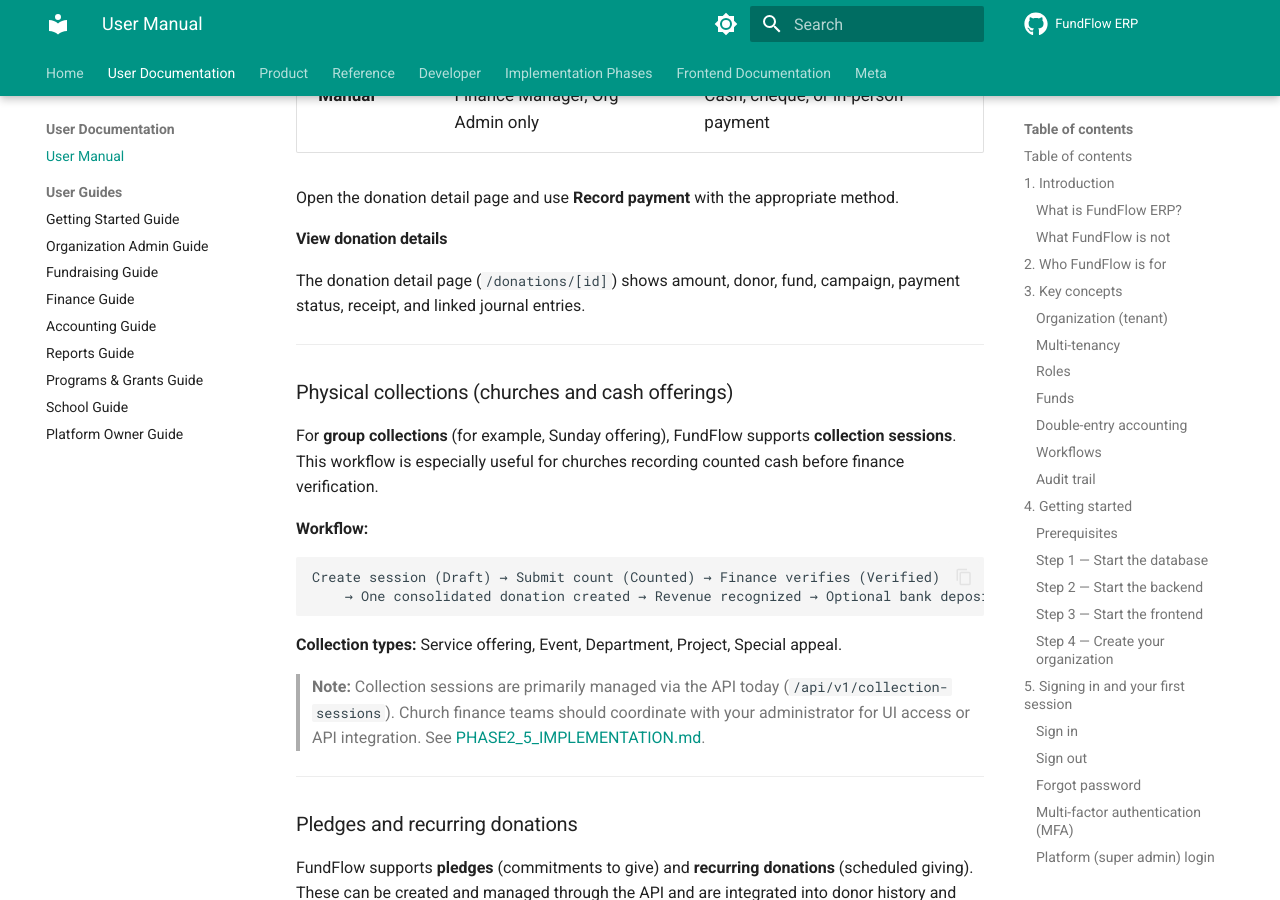
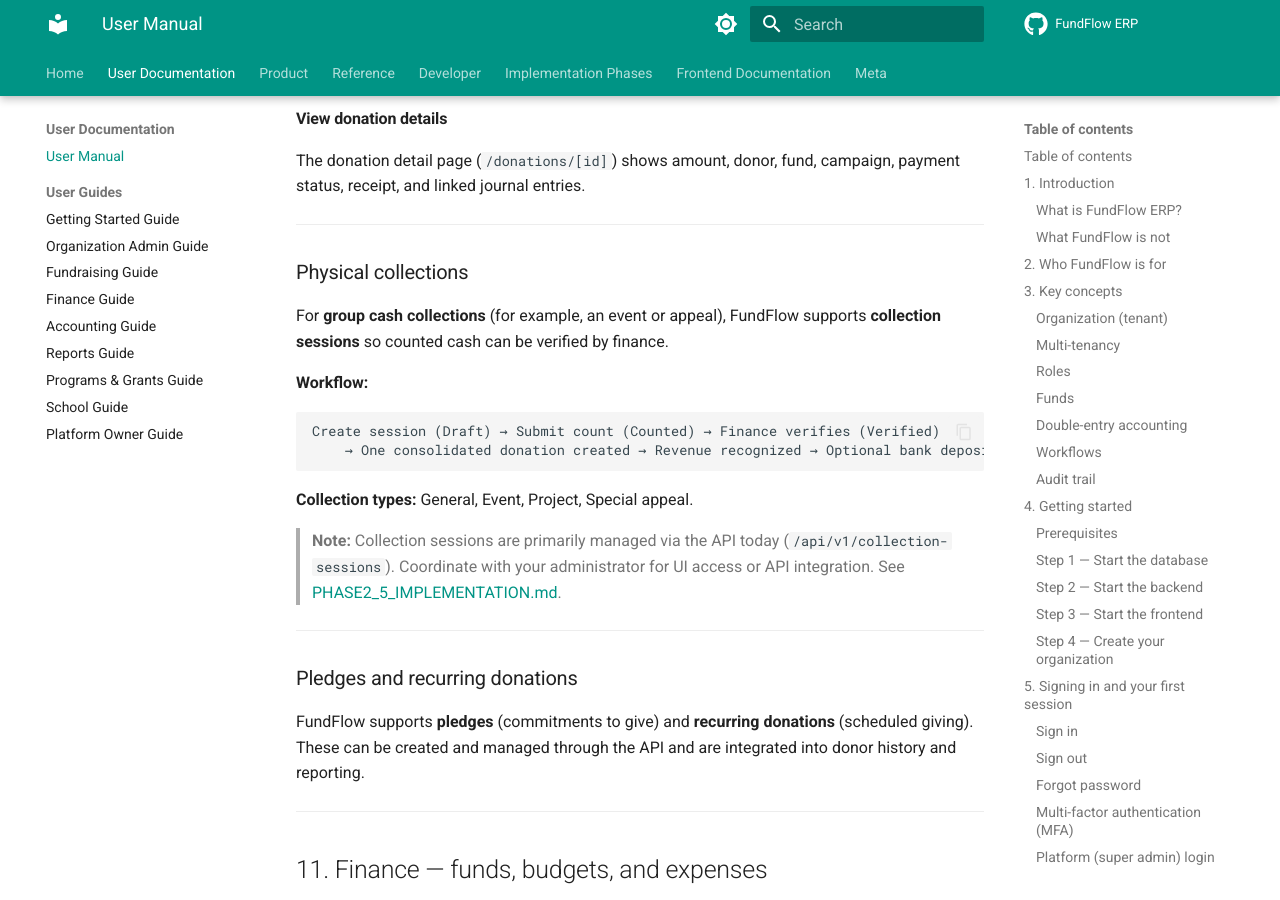
Before and after one commit to Amanijr/FundFlow, an MkDocs documentation site: the page built from docs/USER_MANUAL.md, in a window 1280 px wide and 900 px high, scrolled down 13681 px. Built offline with MkDocs 1.6.1 and Material for MkDocs 9.7.7, drawn with Linux system fonts in a browser that asks for light colours; comment, search, counter and statistics services are not loaded; some of the changed text lies outside the part shown.

````diff
--- a/docs/USER_MANUAL.md
+++ b/docs/USER_MANUAL.md
@@ -4,7 +4,7 @@
 **Last updated:** July 2026
 **Audience:** New users, organization administrators, finance staff, fundraising teams, and platform operators
 
-> **Role-based guides:** For shorter, task-focused walkthroughs see **[User Guides](guides/getting-started.md)** (Getting Started, Organization Admin, Fundraising, Finance, Accounting, Reports, Church, School, Platform Owner, and more).
+> **Role-based guides:** For shorter, task-focused walkthroughs see **[User Guides](guides/getting-started.md)** (Getting Started, Organization Admin, Fundraising, Finance, Accounting, Reports, School, Platform Owner, and more).
 
 ---
 
@@ -50,7 +50,7 @@
 - **Budgeting and variance analysis**
 - **Financial and operational reporting**
 - **Grant and program tracking**
-- **Organization-specific tools** (church ministries, school sponsorships, NGO beneficiaries)
+- **Organization-specific tools** (school sponsorships and NGO beneficiaries)
 
 FundFlow is designed so that every financial transaction is **traceable**, **auditable**, and **reportable**. The platform answers questions such as:
 
@@ -74,8 +74,6 @@ FundFlow serves organizations such as:
 
 | Organization type | Examples of use |
 |-------------------|-----------------|
-| **Church** | Offerings, ministries, attendance, pledges |
-| **Religious institution** | Same as church vertical features |
 | **NGO** | Programs, grants, beneficiaries, donor CRM |
 | **Foundation** | Grant tracking, fund accounting |
 | **Charity** | Campaigns, donations, expense control |
@@ -243,7 +241,7 @@ Menus are grouped as follows (items you see depend on your **role** and **organi
 | **Reporting** | Reports hub |
 | **Communication** | Approvals, Notifications, Activity, Documents |
 | **Programs** | Programs, Grants, Beneficiaries *(NGO-type orgs)* |
-| **Verticals** | Ministries, Attendance *(churches)*; Sponsorships *(schools)* |
+| **Verticals** | Sponsorships *(schools)* |
 | **Administration** | Users, Settings *(org admins only)* |
 
 ### Command palette
@@ -439,9 +437,9 @@ The donation detail page (`/donations/[id]`) shows amount, donor, fund, campaign
 
 ---
 
-### Physical collections (churches and cash offerings)
+### Physical collections
 
-For **group collections** (for example, Sunday offering), FundFlow supports **collection sessions**. This workflow is especially useful for churches recording counted cash before finance verification.
+For **group cash collections** (for example, an event or appeal), FundFlow supports **collection sessions** so counted cash can be verified by finance.
 
 **Workflow:**
 
@@ -450,9 +448,9 @@ Create session (Draft) → Submit count (Counted) → Finance verifies (Verified
     → One consolidated donation created → Revenue recognized → Optional bank deposit
 ```
 
-**Collection types:** Service offering, Event, Department, Project, Special appeal.
+**Collection types:** General, Event, Project, Special appeal.
 
-> **Note:** Collection sessions are primarily managed via the API today (`/api/v1/collection-sessions`). Church finance teams should coordinate with your administrator for UI access or API integration. See [PHASE2_5_IMPLEMENTATION.md](./PHASE2_5_IMPLEMENTATION.md).
+> **Note:** Collection sessions are primarily managed via the API today (`/api/v1/collection-sessions`). Coordinate with your administrator for UI access or API integration. See [PHASE2_5_IMPLEMENTATION.md](./PHASE2_5_IMPLEMENTATION.md).
 
 ---
 
@@ -656,13 +654,6 @@ Beneficiaries are individuals or groups served by your programs (common for NGOs
 
 Some features only appear based on your **organization type** at registration.
 
-### Church and religious institution
-
-| Feature | Path | Purpose |
-|---------|------|---------|
-| **Ministries** | `/church/ministries` | Manage church ministries and departments |
-| **Attendance** | `/church/attendance` | Record service or event attendance |
-
 ### School
 
 | Feature | Path | Purpose |
@@ -822,9 +813,9 @@ X-Organization-Id: <organizationId>
 6. Add first **donors** and **campaign**
 7. Record a test **donation** and verify it appears in reports
 
-### Workflow F — Sunday offering (church, via API)
+### Workflow F — Group cash collection (via API)
 
-1. Staff creates **collection session** (service offering)
+1. Staff creates a **general collection session**
 2. After counting, submit **count** with total and payment method
 3. Finance Manager **verifies** session — consolidated donation created
 4. Finance Manager records **bank deposit** when cash is deposited
````
Also changed, not shown: docs/DECISIONS.md (+6 -6 lines), docs/PLATFORM_OBSERVABILITY.md (+1 -1 lines), docs/PRD.md (+2 -19 lines), docs/RBAC_MATRIX.md (+1 -13 lines), docs/SWAGGER.md (+0 -1 lines).
